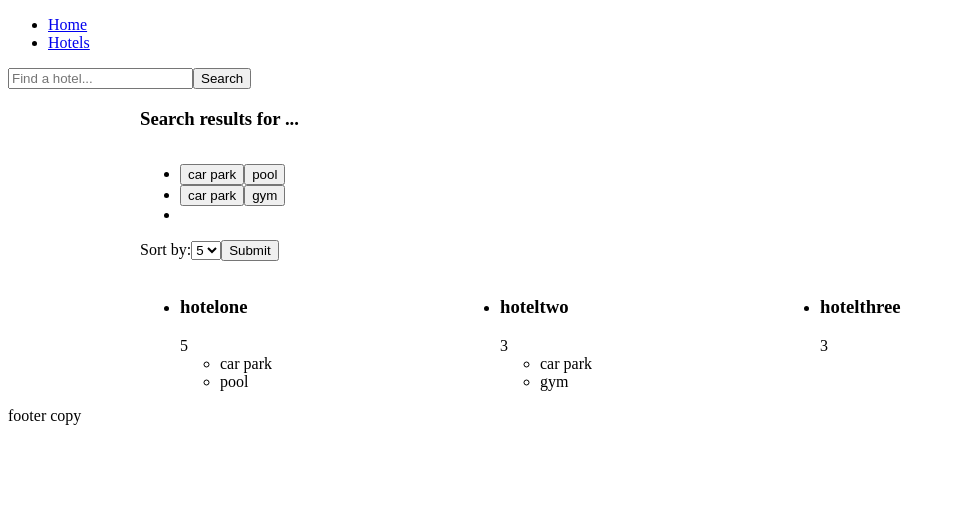
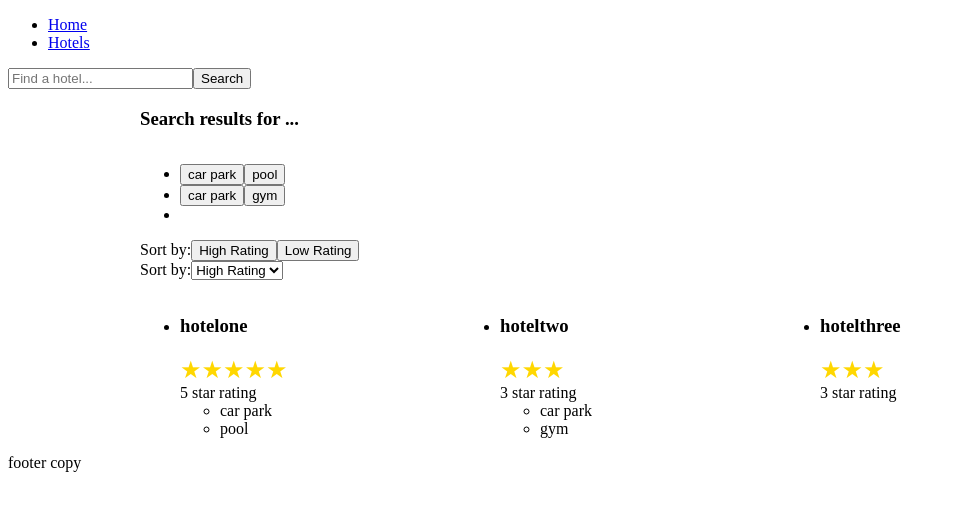
Before and after one commit to kwood15/hotel-app, a React (Create React App) app: page /search-results/hotels in a window 1280 px wide. Shown: the top 510 px of the page, without its empty margins (0-956 px from the left). Built offline with nearby package versions, Linux system fonts and the light colour scheme.

Commit message:
Add sort-by rating logic

```diff
--- a/package.json
+++ b/package.json
@@ -11,6 +11,7 @@
     "react-dom": "^16.6.3",
     "react-router-dom": "^4.3.1",
     "react-scripts": "2.1.1",
+    "react-stars": "^2.2.5",
     "styled-components": "^4.1.2"
   },
   "scripts": {
--- a/src/components/hotel/HotelItem.js
+++ b/src/components/hotel/HotelItem.js
@@ -1,10 +1,16 @@
 import React from 'react';
+import ReactStars from 'react-stars';
 import { HotelsListItem } from './HotelsStyles';
 
 const HotelItem = ({ name, starRating, facilities }) => (
   <HotelsListItem>
     <h3>{name}</h3>
-    <span>{starRating}</span>
+    <ReactStars
+      count={starRating}
+      size={24}
+      color1={'#ffd700'}
+    />
+    <span>{starRating} star rating</span>
     <ul>
       {facilities.map((facility, index) => (
         <li key={index}>{facility}</li>
--- a/src/components/hotel/HotelList.js
+++ b/src/components/hotel/HotelList.js
@@ -9,9 +9,8 @@ class HotelList extends Component {
   super(props)
     this.state = {
       hotels: [],
-      starRatingValue: 0,
-      filterKey: 'BY_ACTIVE',
-      filterValue: ''
+      filterValue: '',
+      starRatingValue: 0
     }
   }
 
@@ -34,22 +33,40 @@ class HotelList extends Component {
 
   handleClick = event => {
     this.setState({
-      filterKey: 'BY_FACILITY',
-      filterValue: event.target.value
+      hotels: this.state.hotels.filter(x => x)
     });
-    // console.log(this.state.filterValue);
+    console.log(this.state.hotels);
   }
 
   handleChange = event => {
+    if (event.target.value === 'High Rating') {
+      this.sortByRatingDesc();
+    } else {
+      this.sortByRatingAsc();
+    }
     this.setState({
       starRatingValue: event.target.value
     });
-    // console.log(event.target);
   }
 
   handleSubmit = event => {
     event.preventDefault();
-    alert(`star rating: ${this.state.starRatingValue}`);
+  }
+
+  sortByRatingAsc = () => {
+    this.setState({
+      hotels: this.state.hotels
+        .slice(0)
+        .sort((a, b) => (a.starRating - b.starRating))
+    });
+  }
+
+  sortByRatingDesc = () => {
+    this.setState({
+      hotels: this.state.hotels
+        .slice(0)
+        .sort((a, b) => (b.starRating - a.starRating))
+    });
   }
 
   renderData(hotels) {
@@ -73,12 +90,18 @@ class HotelList extends Component {
         <div className="sort-by">
           <form onSubmit={this.handleSubmit}>
             <label>Sort by:</label>
+            <button onClick={this.sortByRatingDesc}>High Rating</button>
+            <button onClick={this.sortByRatingAsc}>Low Rating</button>
+          </form>
+        </div>
+
+        <div className="sort-by">
+          <form onSubmit={this.handleSubmit}>
+            <label>Sort by:</label>
             <select value={starRatingValue} onChange={this.handleChange}>
-              {hotels.map(hotel => (
-                <option key={hotel.name} value={hotel.starRating}>{hotel.starRating}</option>
-              ))}
+              <option value="High Rating">High Rating</option>
+              <option value="Low Rating">Low Rating</option>
             </select>
-            <input type="submit" value="Submit" />
           </form>
         </div>
 
@@ -98,14 +121,6 @@ class HotelList extends Component {
   render() {
     const { hotels } = this.state;
 
-    // const HOTEL_FILTERS = {
-    //   'BY_ACTIVE': hotels.map(hotel => hotel.name),
-    //   'BY_FACILITY': hotels.map(hotel => hotel.facilities)
-    // };
-
-    // const filteredHotels = HOTEL_FILTERS[filterKey];
-    // console.log(filteredHotels)
-
     return (
       hotels && hotels.length ? this.renderData(hotels) : this.renderLoading()
     );
```
Also changed, not shown: 1 other file (tests, documents, lock files or other folders).
